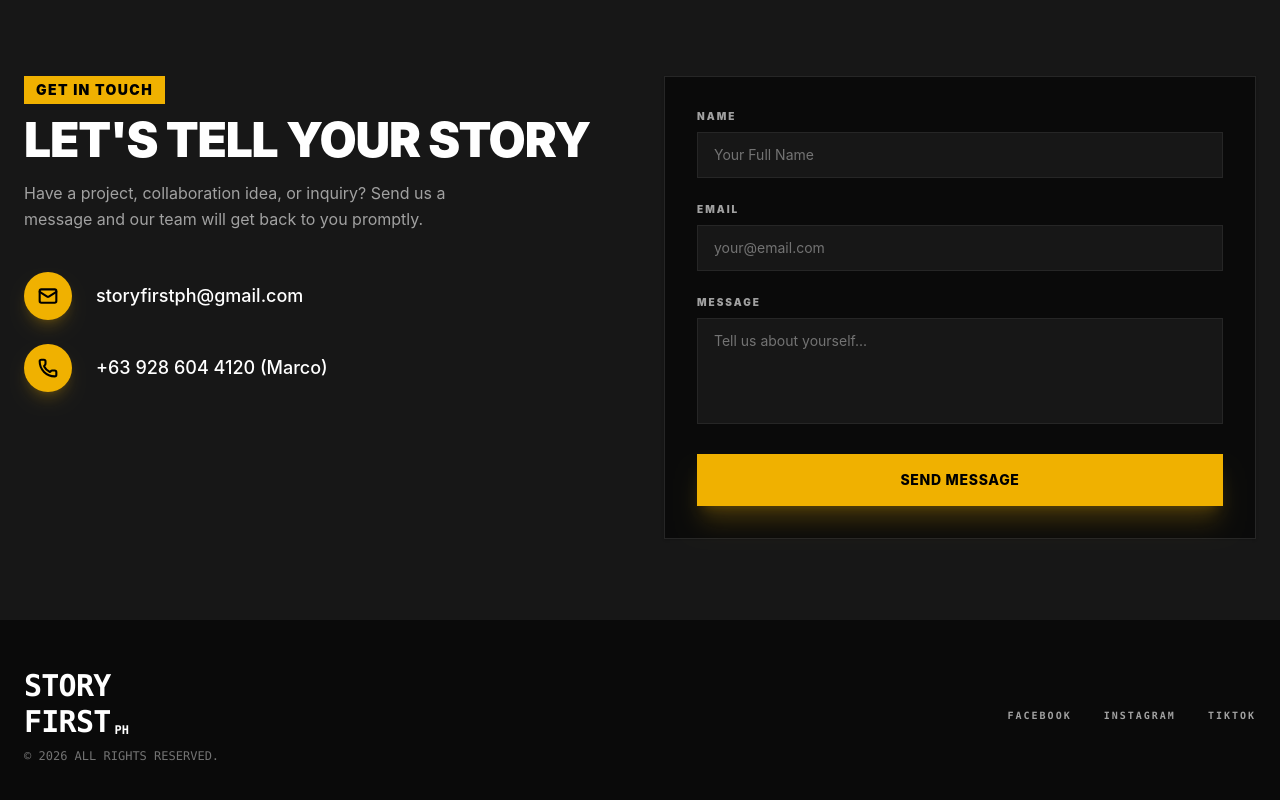
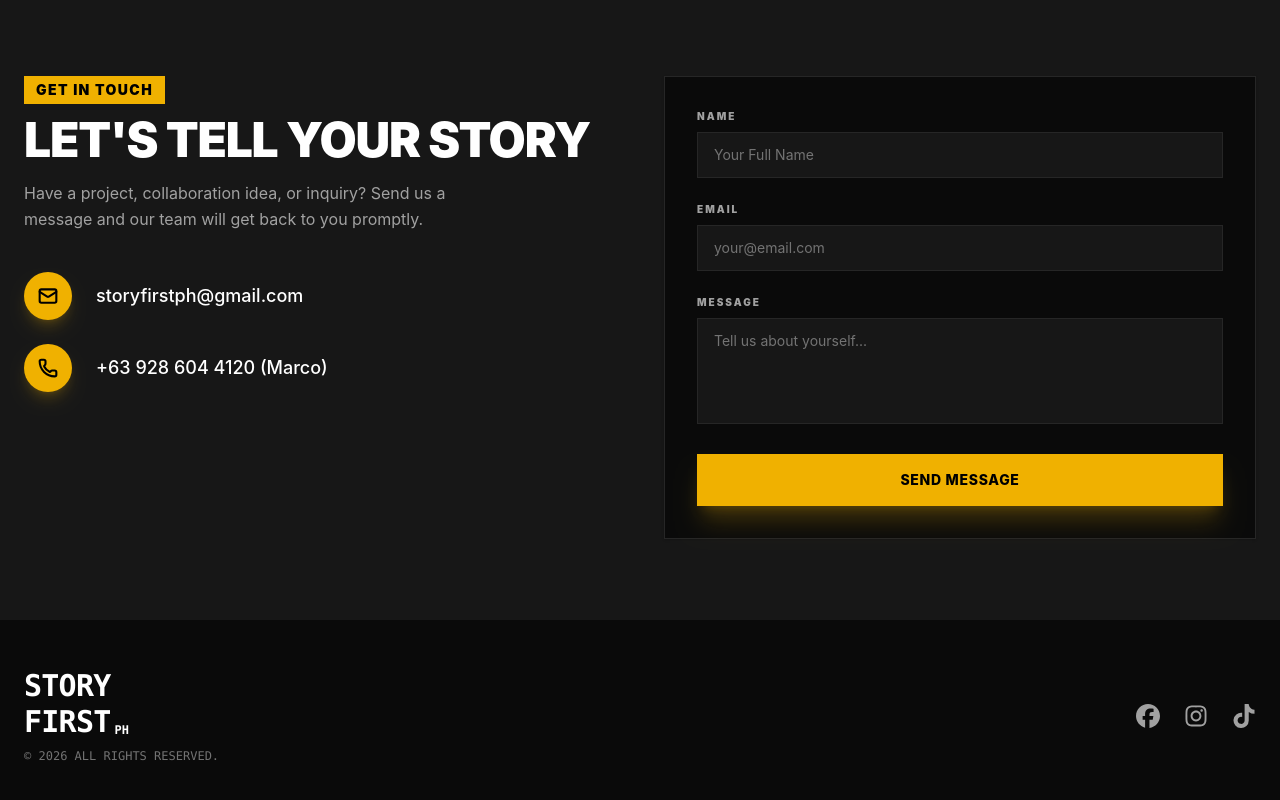
Before and after one commit to hfqhi/storyfirst-ph, a React (Vite) app: page / in a window 1280 px wide. Shown: the part 5407-6207 px from the top of the page. Built offline with nearby package versions, Linux system fonts and the light colour scheme.

Commit message:
feat(footer): migrate social links to react-icons for cleaner code and guaranteed brand support

```diff
--- a/package.json
+++ b/package.json
@@ -15,7 +15,8 @@
     "framer-motion": "^13.0.0",
     "lucide-react": "^1.30.0",
     "react": "^19.2.8",
-    "react-dom": "^19.2.8"
+    "react-dom": "^19.2.8",
+    "react-icons": "^5.7.0"
   },
   "devDependencies": {
     "@tailwindcss/vite": "^4.3.3",
--- a/src/components/Footer.jsx
+++ b/src/components/Footer.jsx
@@ -1,4 +1,5 @@
 import React from "react";
+import { FaFacebook, FaInstagram, FaTiktok } from "react-icons/fa6";
 
 export default function Footer() {
   return (
@@ -6,7 +7,7 @@ export default function Footer() {
       <div className="max-w-7xl mx-auto flex flex-col sm:flex-row justify-between items-center gap-8">
         <div className="flex flex-col items-center sm:items-start">
           <a
-            href="#"
+            href="#identity"
             className="flex flex-col text-black dark:text-white leading-[0.85] tracking-tighter transition-colors w-fit items-center sm:items-start mb-2"
           >
             <span className="text-3xl font-black uppercase tracking-tight">
@@ -24,30 +25,36 @@ export default function Footer() {
           <p>© {new Date().getFullYear()} ALL RIGHTS RESERVED.</p>
         </div>
 
-        <div className="flex gap-8 text-[10px] font-black tracking-[0.2em] uppercase">
+        {/* Sleek, optimized brand icons from react-icons */}
+        <div className="flex items-center gap-6">
           <a
             href="https://www.facebook.com/profile.php?id=61578130948660"
             target="_blank"
             rel="noreferrer"
-            className="text-neutral-600 dark:text-neutral-400 hover:text-yellow-500 dark:hover:text-yellow-500 transition-colors"
+            className="text-neutral-600 dark:text-neutral-400 hover:text-yellow-500 dark:hover:text-yellow-500 transition-all duration-300 hover:-translate-y-1"
+            aria-label="Facebook"
           >
-            Facebook
+            <FaFacebook size={24} />
           </a>
+
           <a
             href="https://www.instagram.com/storyfirstph/?hl=en"
             target="_blank"
             rel="noreferrer"
-            className="text-neutral-600 dark:text-neutral-400 hover:text-yellow-500 dark:hover:text-yellow-500 transition-colors"
+            className="text-neutral-600 dark:text-neutral-400 hover:text-yellow-500 dark:hover:text-yellow-500 transition-all duration-300 hover:-translate-y-1"
+            aria-label="Instagram"
           >
-            Instagram
+            <FaInstagram size={24} />
           </a>
+
           <a
             href="https://www.tiktok.com/@storyfirst.ph"
             target="_blank"
             rel="noreferrer"
-            className="text-neutral-600 dark:text-neutral-400 hover:text-yellow-500 dark:hover:text-yellow-500 transition-colors"
+            className="text-neutral-600 dark:text-neutral-400 hover:text-yellow-500 dark:hover:text-yellow-500 transition-all duration-300 hover:-translate-y-1"
+            aria-label="TikTok"
           >
-            TikTok
+            <FaTiktok size={24} />
           </a>
         </div>
       </div>
```
Also changed, not shown: 1 other file (tests, documents, lock files or other folders).
